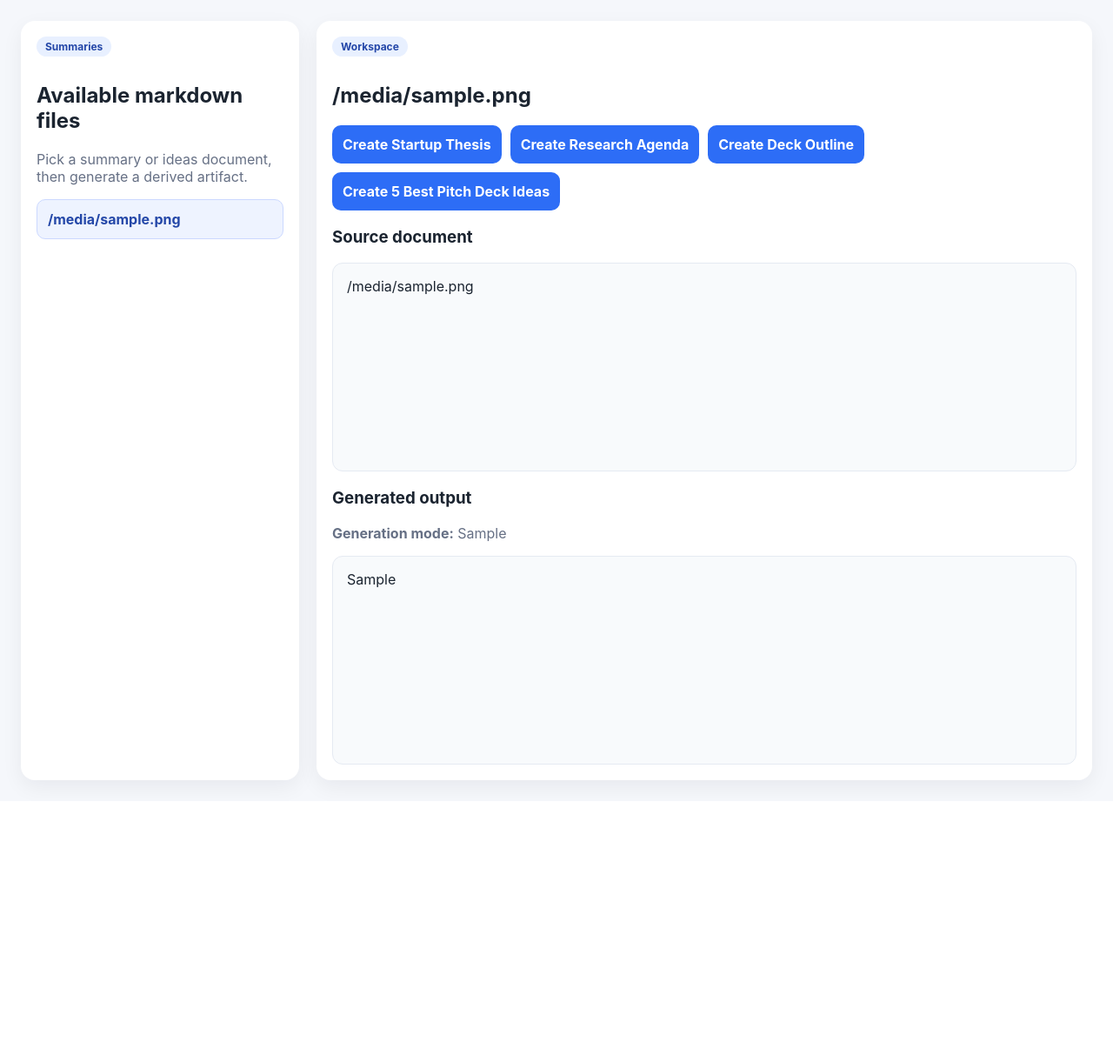
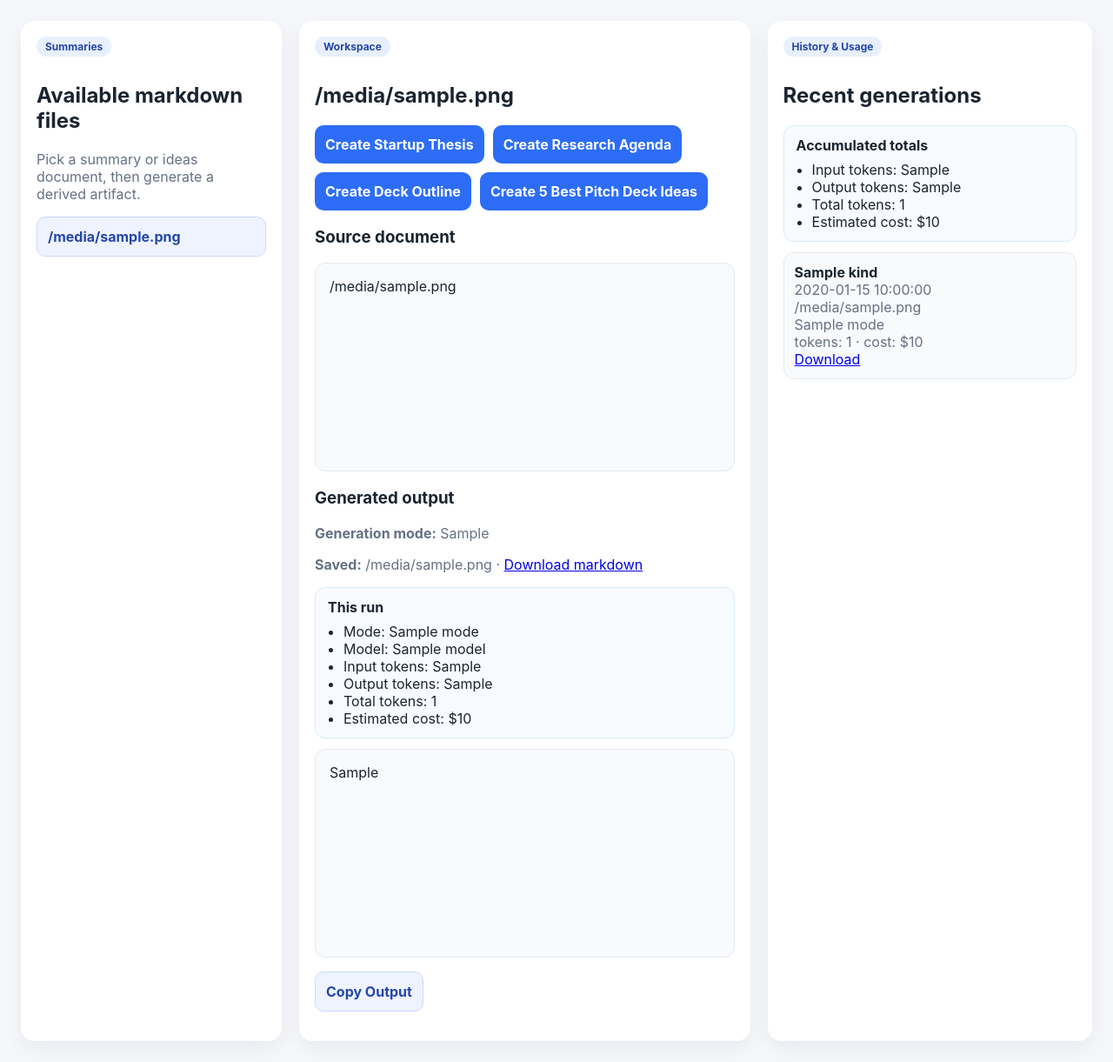
Before and after one commit to johnlilbro/lilbro_researcher, a FastAPI app: template app/templates/app.html in a window 1280 px wide. Shown: the part 52-1273 px from the top of the page at 87% size. Before the commit the page ends 967 px from the top, so only its background shows below. Run offline with FastAPI, Linux system fonts and the light colour scheme; the template is opened without the code that fills it: most values are stand-ins (such as "Sample title", 1, 10 or a date in 2020); some libraries are stand-ins or nearby versions.

Commit message:
Add usage tracking, history, exports, and Railway plan

```diff
--- a/app/main.py
+++ b/app/main.py
@@ -1,8 +1,11 @@
+import json
+import re
+from datetime import datetime, timezone
 from pathlib import Path
 from typing import Optional
 
 from fastapi import FastAPI, Form, Request
-from fastapi.responses import HTMLResponse, RedirectResponse
+from fastapi.responses import HTMLResponse, PlainTextResponse, RedirectResponse
 from fastapi.staticfiles import StaticFiles
 from fastapi.templating import Jinja2Templates
 
@@ -12,6 +15,9 @@ BASE_DIR = Path(__file__).resolve().parent.parent
 TEMPLATES_DIR = BASE_DIR / "app" / "templates"
 STATIC_DIR = BASE_DIR / "app" / "static"
 SEARCH_DIRS = [BASE_DIR / "summaries", BASE_DIR]
+GENERATED_DIR = BASE_DIR / "generated_outputs"
+HISTORY_FILE = GENERATED_DIR / "history.json"
+GENERATED_DIR.mkdir(exist_ok=True)
 
 app = FastAPI(title="lilbro researcher")
 app.mount("/static", StaticFiles(directory=str(STATIC_DIR)), name="static")
@@ -41,6 +47,76 @@ def is_logged_in(request: Request) -> bool:
     return request.cookies.get("lilbro_auth") == "1"
 
 
+def slugify(value: str) -> str:
+    value = value.lower().replace("/", "-")
+    value = re.sub(r"[^a-z0-9._-]+", "-", value)
+    return re.sub(r"-+", "-", value).strip("-")
+
+
+def load_history() -> list[dict]:
+    if not HISTORY_FILE.exists():
+        return []
+    try:
+        return json.loads(HISTORY_FILE.read_text())
+    except Exception:
+        return []
+
+
+def save_history(history: list[dict]) -> None:
+    HISTORY_FILE.write_text(json.dumps(history, indent=2))
+
+
+def add_history_item(item: dict) -> None:
+    history = load_history()
+    history.insert(0, item)
+    save_history(history[:50])
+
+
+def session_totals(history: list[dict]) -> dict:
+    total_input = sum(int(item.get("usage", {}).get("input_tokens", 0)) for item in history)
+    total_output = sum(int(item.get("usage", {}).get("output_tokens", 0)) for item in history)
+    total_tokens = sum(int(item.get("usage", {}).get("total_tokens", 0)) for item in history)
+    total_cost = sum(float(item.get("usage", {}).get("estimated_cost_usd", 0)) for item in history)
+    return {
+        "input_tokens": total_input,
+        "output_tokens": total_output,
+        "total_tokens": total_tokens,
+        "estimated_cost_usd": round(total_cost, 6),
+    }
+
+
+def render_app(
+    request: Request,
+    file: Optional[str] = None,
+    generated_output: Optional[str] = None,
+    generation_mode: Optional[str] = None,
+    usage: Optional[dict] = None,
+    saved_file: Optional[str] = None,
+):
+    files = list_markdown_files()
+    selected_file = file if file in files else (files[0] if files else None)
+    file_content = read_markdown_file(selected_file) if selected_file else ""
+    history = load_history()
+    totals = session_totals(history)
+
+    return templates.TemplateResponse(
+        "app.html",
+        {
+            "request": request,
+            "title": "lilbro researcher",
+            "files": files,
+            "selected_file": selected_file,
+            "file_content": file_content,
+            "generated_output": generated_output,
+            "generation_mode": generation_mode,
+            "usage": usage,
+            "history": history,
+            "totals": totals,
+            "saved_file": saved_file,
+        },
+    )
+
+
 @app.get("/", response_class=HTMLResponse)
 def root(request: Request):
     if is_logged_in(request):
@@ -63,31 +139,10 @@ def logout():
 
 
 @app.get("/app", response_class=HTMLResponse)
-def app_home(
-    request: Request,
-    file: Optional[str] = None,
-    generated_output: Optional[str] = None,
-    generation_mode: Optional[str] = None,
-):
+def app_home(request: Request, file: Optional[str] = None):
     if not is_logged_in(request):
         return RedirectResponse(url="/", status_code=303)
-
-    files = list_markdown_files()
-    selected_file = file if file in files else (files[0] if files else None)
-    file_content = read_markdown_file(selected_file) if selected_file else ""
-
-    return templates.TemplateResponse(
-        "app.html",
-        {
-            "request": request,
-            "title": "lilbro researcher",
-            "files": files,
-            "selected_file": selected_file,
-            "file_content": file_content,
-            "generated_output": generated_output,
-            "generation_mode": generation_mode,
-        },
-    )
+    return render_app(request, file=file)
 
 
 @app.post("/generate/{kind}", response_class=HTMLResponse)
@@ -95,19 +150,39 @@ def generate_view(request: Request, kind: str, file: str = Form(...)):
     if not is_logged_in(request):
         return RedirectResponse(url="/", status_code=303)
 
-    files = list_markdown_files()
     content = read_markdown_file(file)
-    output, generation_mode = generate(kind, file, content)
+    output, generation_mode, usage = generate(kind, file, content)
 
-    return templates.TemplateResponse(
-        "app.html",
-        {
-            "request": request,
-            "title": "lilbro researcher",
-            "files": files,
-            "selected_file": file,
-            "file_content": content,
-            "generated_output": output,
-            "generation_mode": generation_mode,
-        },
+    timestamp = datetime.now(timezone.utc).strftime("%Y-%m-%dT%H-%M-%SZ")
+    generated_name = f"{slugify(kind)}_{timestamp}.md"
+    generated_path = GENERATED_DIR / generated_name
+    generated_path.write_text(output)
+
+    history_item = {
+        "timestamp": timestamp,
+        "source_file": file,
+        "kind": kind,
+        "mode": generation_mode,
+        "saved_file": f"generated_outputs/{generated_name}",
+        "usage": usage,
+    }
+    add_history_item(history_item)
+
+    return render_app(
+        request,
+        file=file,
+        generated_output=output,
+        generation_mode=generation_mode,
+        usage=usage,
+        saved_file=f"generated_outputs/{generated_name}",
     )
+
+
+@app.get("/download")
+def download_generated(request: Request, path: str):
+    if not is_logged_in(request):
+        return RedirectResponse(url="/", status_code=303)
+    target = (BASE_DIR / path).resolve()
+    if BASE_DIR.resolve() not in target.parents:
+        raise ValueError("Invalid path")
+    return PlainTextResponse(target.read_text(), media_type="text/markdown")
--- a/app/static/style.css
+++ b/app/static/style.css
@@ -46,9 +46,9 @@ button {
 }
 button.secondary { background: #eef3ff; color: #2447a8; border: 1px solid #cbd8ff; }
 .muted { color: #667085; }
-.grid {
+.grid-three {
   display: grid;
-  grid-template-columns: 320px 1fr;
+  grid-template-columns: 300px 1.25fr 0.9fr;
   gap: 20px;
 }
 .panel {
@@ -57,7 +57,7 @@ button.secondary { background: #eef3ff; color: #2447a8; border: 1px solid #cbd8f
   padding: 18px;
   box-shadow: 0 8px 24px rgba(15, 23, 42, 0.06);
 }
-.summary-list {
+.summary-list, .history-list {
   list-style: none;
   padding: 0;
   margin: 0;
@@ -93,6 +93,23 @@ pre, .output, .summary-view {
   font-weight: 700;
   margin-bottom: 10px;
 }
-@media (max-width: 960px) {
-  .grid { grid-template-columns: 1fr; }
+.usage-box {
+  background: #f8fbff;
+  border: 1px solid #dbe8ff;
+  border-radius: 12px;
+  padding: 12px 14px;
+  margin-bottom: 12px;
 }
+.usage-box ul {
+  margin: 8px 0 0 18px;
+  padding: 0;
+}
+.history-list li {
+  padding: 12px;
+  border-radius: 12px;
+  background: #f8fafc;
+  border: 1px solid #e5eaf2;
+}
+@media (max-width: 1100px) {
+  .grid-three { grid-template-columns: 1fr; }
+}
--- a/app/templates/app.html
+++ b/app/templates/app.html
@@ -1,6 +1,6 @@
 {% extends "base.html" %}
 {% block content %}
-<div class="grid">
+<div class="grid-three">
   <section class="panel">
     <div class="badge">Summaries</div>
     <h2>Available markdown files</h2>
@@ -48,7 +48,61 @@
     {% if generation_mode %}
     <p class="muted"><strong>Generation mode:</strong> {{ generation_mode }}</p>
     {% endif %}
-    <div class="output">{{ generated_output or "Nothing generated yet." }}</div>
+    {% if saved_file %}
+    <p class="muted"><strong>Saved:</strong> {{ saved_file }} · <a href="/download?path={{ saved_file }}">Download markdown</a></p>
+    {% endif %}
+    {% if usage %}
+    <div class="usage-box">
+      <strong>This run</strong>
+      <ul>
+        <li>Mode: {{ usage.mode }}</li>
+        <li>Model: {{ usage.model }}</li>
+        <li>Input tokens: {{ usage.input_tokens }}</li>
+        <li>Output tokens: {{ usage.output_tokens }}</li>
+        <li>Total tokens: {{ usage.total_tokens }}</li>
+        <li>Estimated cost: ${{ usage.estimated_cost_usd }}</li>
+      </ul>
+    </div>
+    {% endif %}
+    <div class="output" id="generated-output">{{ generated_output or "Nothing generated yet." }}</div>
+    <div class="actions">
+      <button type="button" class="secondary" onclick="copyOutput()">Copy Output</button>
+    </div>
+  </section>
+
+  <section class="panel">
+    <div class="badge">History & Usage</div>
+    <h2>Recent generations</h2>
+    <div class="usage-box">
+      <strong>Accumulated totals</strong>
+      <ul>
+        <li>Input tokens: {{ totals.input_tokens }}</li>
+        <li>Output tokens: {{ totals.output_tokens }}</li>
+        <li>Total tokens: {{ totals.total_tokens }}</li>
+        <li>Estimated cost: ${{ totals.estimated_cost_usd }}</li>
+      </ul>
+    </div>
+    <ul class="history-list">
+      {% for item in history %}
+      <li>
+        <strong>{{ item.kind }}</strong><br />
+        <span class="muted">{{ item.timestamp }}</span><br />
+        <span class="muted">{{ item.source_file }}</span><br />
+        <span class="muted">{{ item.mode }}</span><br />
+        <span class="muted">tokens: {{ item.usage.total_tokens }} · cost: ${{ item.usage.estimated_cost_usd }}</span><br />
+        <a href="/download?path={{ item.saved_file }}">Download</a>
+      </li>
+      {% else %}
+      <li class="muted">No generations yet.</li>
+      {% endfor %}
+    </ul>
   </section>
 </div>
+
+<script>
+function copyOutput() {
+  const text = document.getElementById('generated-output')?.innerText || '';
+  navigator.clipboard.writeText(text);
+}
+</script>
 {% endblock %}
```
Also changed, not shown: app/generator.py (+66 -6 lines), railway_plan.md (added, +97 -0 lines), summary.md (added, +101 -0 lines), 1 other file.
